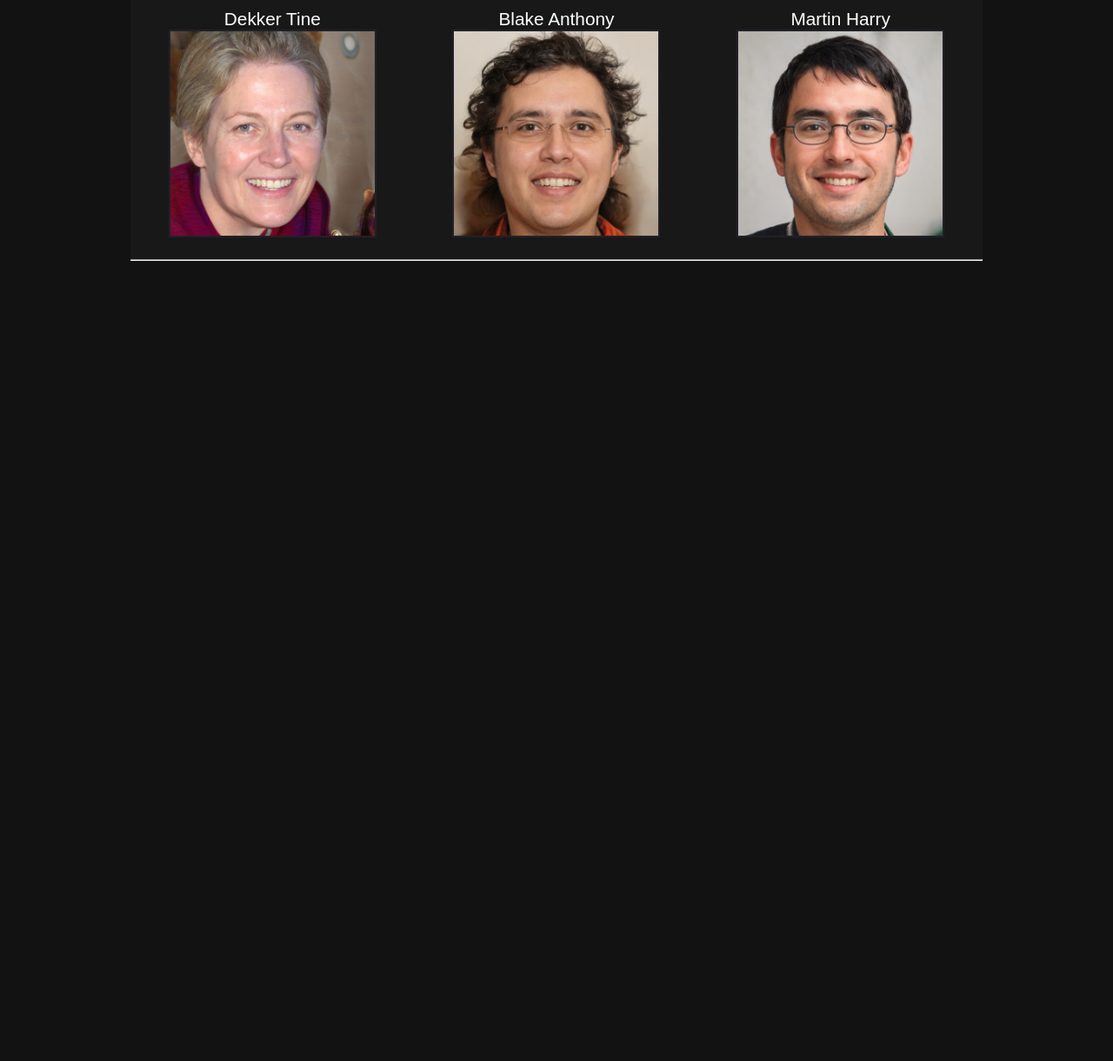
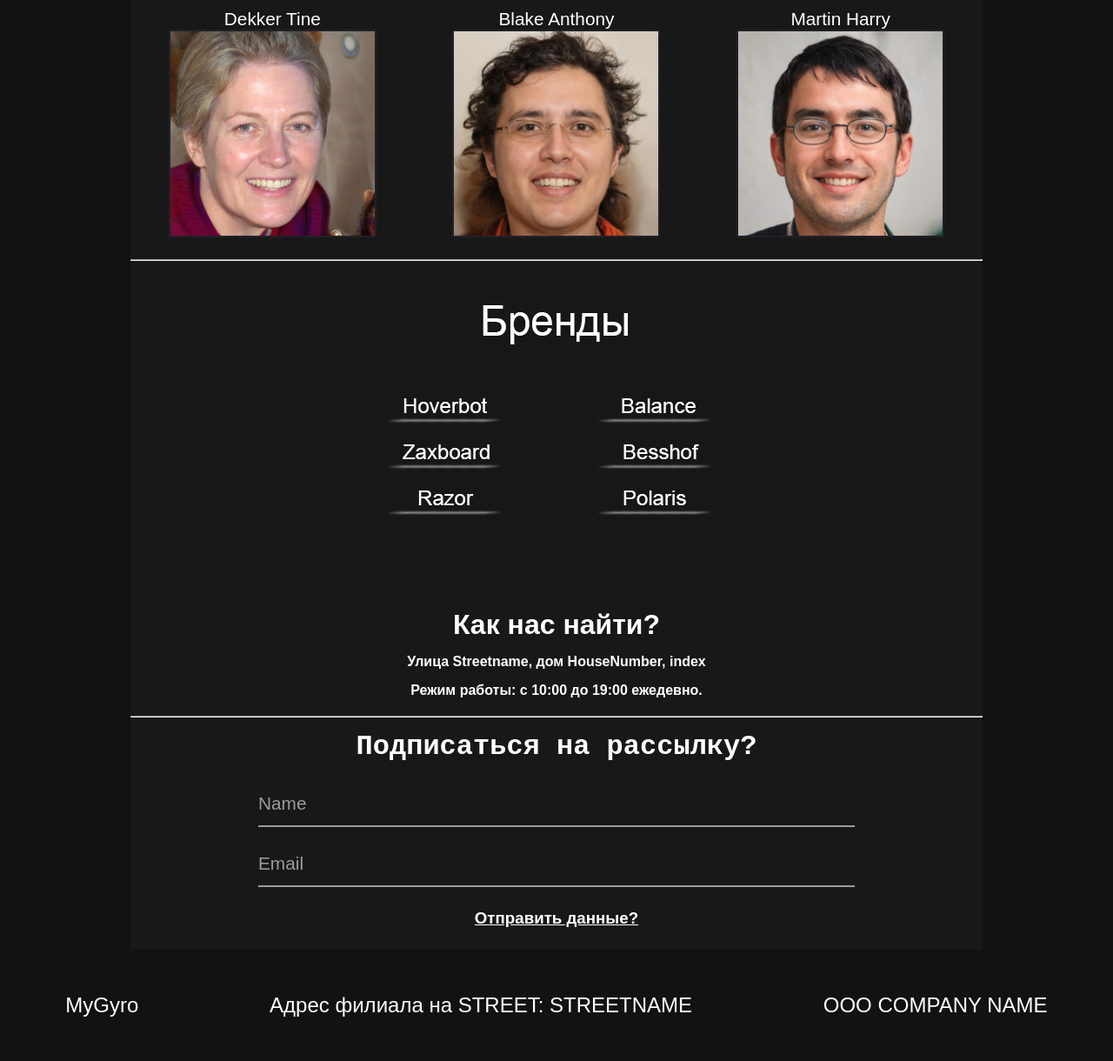
Before and after one commit to glad2os/landing_coursework, a plain HTML site: page index.html in a window 1280 px wide. Shown: the part 2188-3408 px from the top of the page at 87% size. Before the commit the page ends 2488 px from the top, so only its background shows below. Drawn offline with Linux system fonts and the light colour scheme.

Commit message:
another commit

```diff
--- /dev/null
+++ b/css/input.scss
@@ -0,0 +1,65 @@
+$primary: #11998e;
+$secondary: #38ef7d;
+$white: #fff;
+$gray: #9b9b9b;
+
+.form__group {
+  position: relative;
+  padding: 15px 0 0;
+  margin-top: 10px;
+}
+
+.form__field {
+  font-family: inherit;
+  width: 100%;
+  border: 0;
+  border-bottom: 2px solid $gray;
+  outline: 0;
+  font-size: 1.3rem;
+  color: $white;
+  padding: 7px 0;
+  background: transparent;
+  transition: border-color 0.2s;
+
+  &::placeholder {
+    color: transparent;
+  }
+
+  &:placeholder-shown ~ .form__label {
+    font-size: 1.3rem;
+    cursor: text;
+    top: 20px;
+  }
+}
+
+.form__label {
+  position: absolute;
+  top: 0;
+  display: block;
+  transition: 0.2s;
+  font-size: 1rem;
+  color: $gray;
+}
+
+.form__field:focus {
+  ~ .form__label {
+    position: absolute;
+    top: 0;
+    display: block;
+    transition: 0.2s;
+    font-size: 1rem;
+    color: $primary;
+    font-weight: 700;
+  }
+
+  padding-bottom: 6px;
+  font-weight: 700;
+  border-width: 3px;
+  border-image: linear-gradient(to right, $primary, $secondary);
+}
+
+.form__field {
+  &:required, &:invalid {
+    box-shadow: none;
+  }
+}
--- a/css/main.css
+++ b/css/main.css
@@ -26,7 +26,21 @@ body {
     font-size: 2em;
 }
 
+.header2 {
+    display: flex;
+    flex-direction: row;
+    color: #ffffff;
+    font-size: 1.5em;
+}
+
 .header > .nav {
+    display: flex;
+    justify-content: space-around;
+    align-self: center;
+    flex-grow: 1;
+}
+
+.header2 > .nav {
     display: flex;
     justify-content: space-around;
     align-self: center;
@@ -36,6 +50,16 @@ body {
 .link:hover {
     opacity: 0.9;
     color: #ffdb4d;
+}
+
+.link2:hover {
+    opacity: 0.9;
+    color: #ffdb4d;
+}
+
+.link2 {
+    text-underline-color: white;
+    text-decoration: underline
 }
 
 .sliderfl {
@@ -121,3 +145,11 @@ body {
     width: 235px;
     height: 235px;
 }
+
+.form input {
+    font-size: 1.5em;
+}
+
+.form {
+    margin: 0 15%;
+}
--- a/index.html
+++ b/index.html
@@ -6,6 +6,7 @@
     <link rel="stylesheet" href="css/main.css">
     <link rel="stylesheet" href="css/slider.css">
     <link rel="stylesheet" href="css/filter.css">
+    <link rel="stylesheet" href="css/input.css">
     <link rel="shortcut icon" href="img/logo.png" type="image/x-icon">
 </head>
 <body>
@@ -171,8 +172,46 @@
         </div>
         <hr>
     </div>
+    <div class="brands">
+        <div class="features">
+            <img src="img/brands.png" alt="">
+        </div>
+        <h1 class="centerflex" style="color:white">Как нас найти?</h1>
+        <div class="centerflex">
+            <script type="text/javascript" charset="utf-8" async src="https://api-maps.yandex.ru/services/constructor/1.0/js/?um=constructor%3A14c2e84ca7d5f92a5e13e4d66d524d545bef655081781c3acb32b75fc733a1a1&amp;width=583&amp;height=346&amp;lang=ru_RU&amp;scroll=true"></script>
+        </div>
+        <h4 class="centerflex" style="margin-top: 15px; color: white;">
+            Улица Streetname, дом HouseNumber, index
+        </h4>
+        <h4 class="centerflex" style="margin-top: 15px; color: white;">
+            Режим работы: с 10:00 до 19:00 ежедевно.
+        </h4>
+    </div>
+    <div class="subscribe">
+        <hr style="margin-top: 20px">
+        <h1 class="centerflex" style="font-family: 'Corbel', monospace; margin: 15px 0; color: #ffffff;">Подписаться на рассылку?</h1>
+        <form action="" class="form">
+            <div class="form__group field">
+                <input type="input" class="form__field" placeholder="Name" name="name" id='name' required />
+                <label for="name" class="form__label">Name</label>
+            </div>
+            <div class="form__group field">
+                <input type="input" class="form__field" placeholder="Email" name="email" id='email' required />
+                <label for="name" class="form__label">Email</label>
+            </div>
+        </form>
+        <h3 class="centerflex" style="font-family: 'Corbel', monospace; margin: 25px 0; color: #ffffff;"><div class="link2">Отправить данные?</div></h3>
+    </div>
+</div>
 
+<div class="header2" style=".header">
+    <div class="nav" style="padding: 50px 0">
+        <p>MyGyro</p>
+        <p>Адрес филиала на STREET: STREETNAME</p>
+        <p>ООО COMPANY NAME</p>
+    </div>
 </div>
+
 </div>
 <a href="#header" title="Вернуться к началу" class="topbutton">Наверх</a>
 </body>
```
Also changed, not shown: css/input.css (added), img/brands.png (added), 1 other file.
